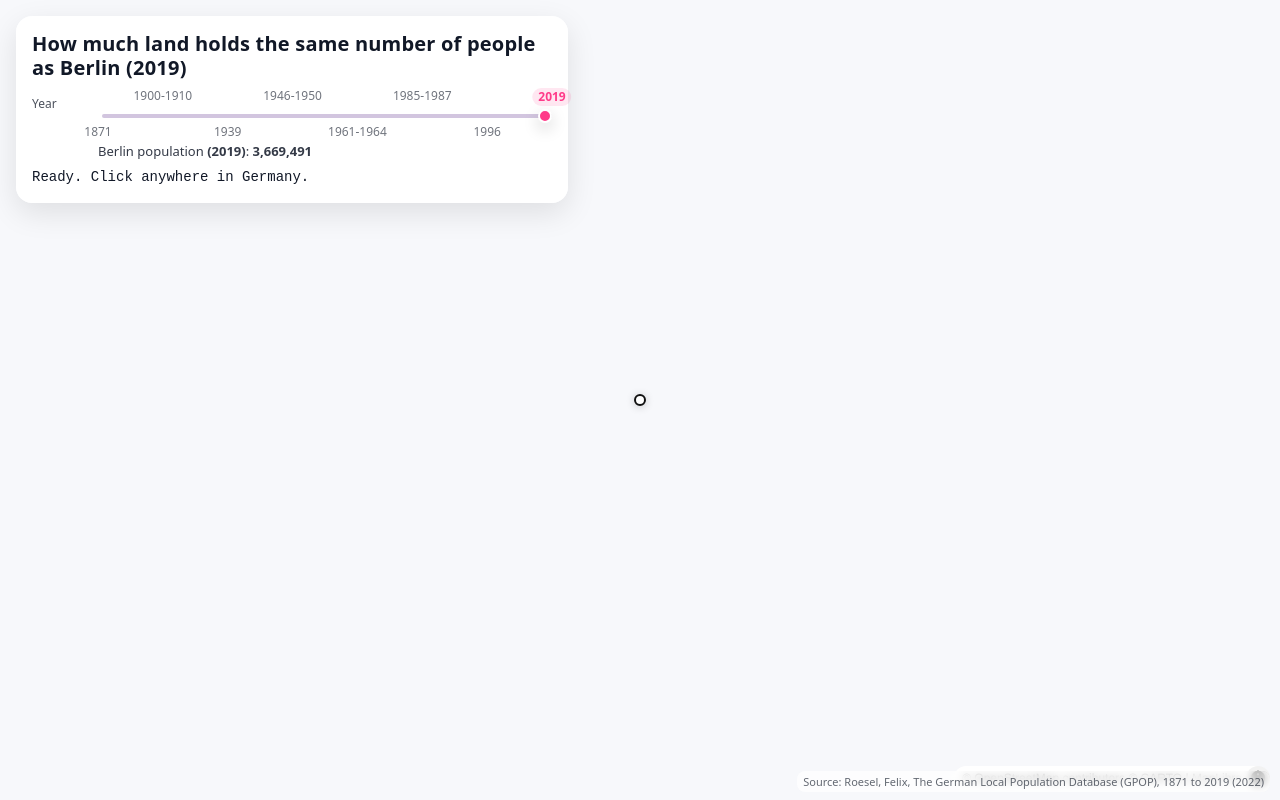
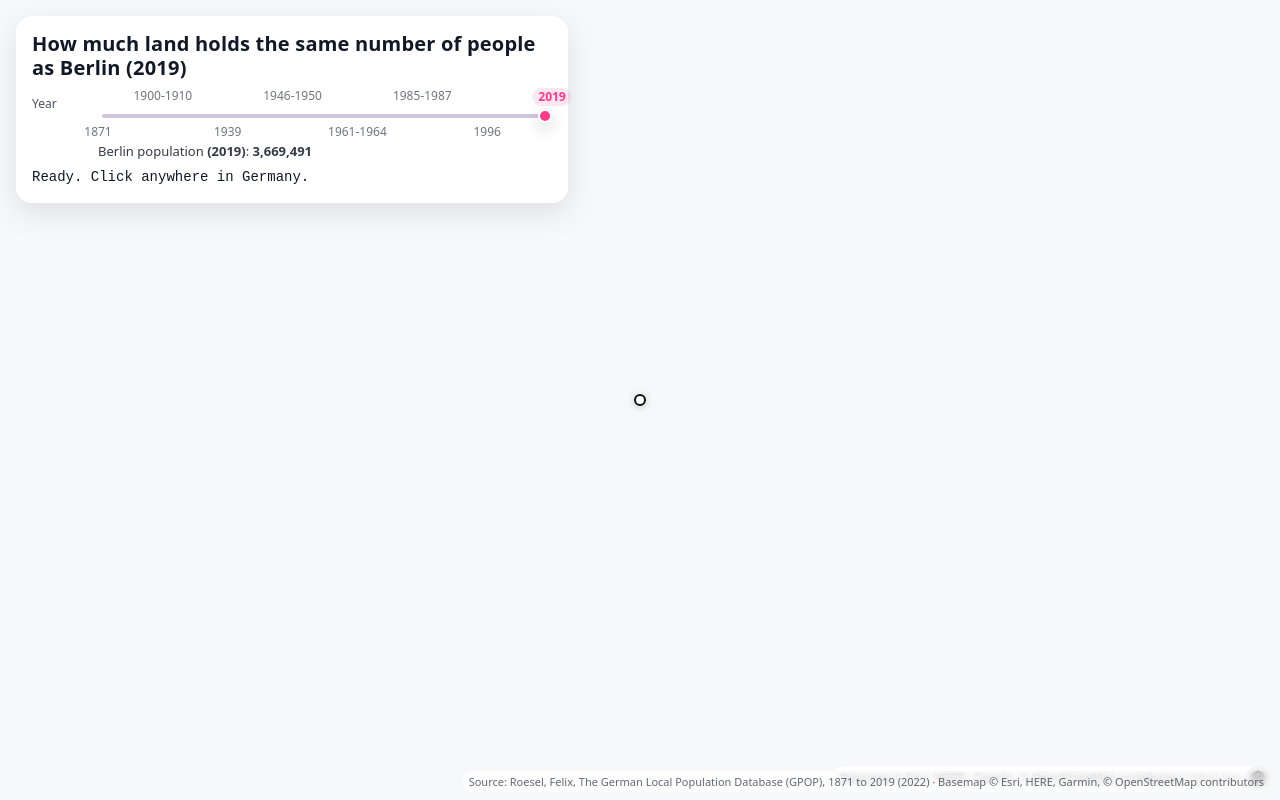
Before and after one commit to Ilyas-ku/Germany_pop, a website built with Vite: page index.html in a window 1280 px wide. Built offline with nearby package versions, Linux system fonts and the light colour scheme; no server answers; what @turf/turf, pmtiles would draw is missing.

Commit message:
Replace CARTO basemap with Esri Light Gray
CARTO basemap tiles now require an API key and render an
"API KEY REQUIRED" watermark. Switch to the keyless Esri World Light
Gray Base tiles (same as the transit reach maps) and credit them in
the custom attribution box.

Co-Authored-By: Claude Opus 5.5 <noreply@anthropic.com>
Claude-Session: https://claude.ai/code/session_01KTo52ARCgwsSsXaN5NRCTH

```diff
--- a/index.html
+++ b/index.html
@@ -39,7 +39,7 @@
       </div>
 
       <div id="map" class="map"></div>
-      <div id="attribution-custom">Source: Roesel, Felix, The German Local Population Database (GPOP), 1871 to 2019 (2022)</div>
+      <div id="attribution-custom">Source: Roesel, Felix, The German Local Population Database (GPOP), 1871 to 2019 (2022) · Basemap © Esri, HERE, Garmin, © OpenStreetMap contributors</div>
     </div>
 
     <script type="module" src="/src/main.js"></script>
--- a/src/main.js
+++ b/src/main.js
@@ -176,9 +176,10 @@ const style = {
   sources: {
     osm: {
       type: "raster",
-      tiles: ["https://basemaps.cartocdn.com/light_all/{z}/{x}/{y}.png"],
+      tiles: ["https://server.arcgisonline.com/ArcGIS/rest/services/Canvas/World_Light_Gray_Base/MapServer/tile/{z}/{y}/{x}"],
       tileSize: 256,
-      attribution: "© OpenStreetMap contributors © CARTO"
+      maxzoom: 16,
+      attribution: "Basemap © Esri, HERE, Garmin, © OpenStreetMap contributors"
     },
     gemeinden: {
       type: "vector",
```
